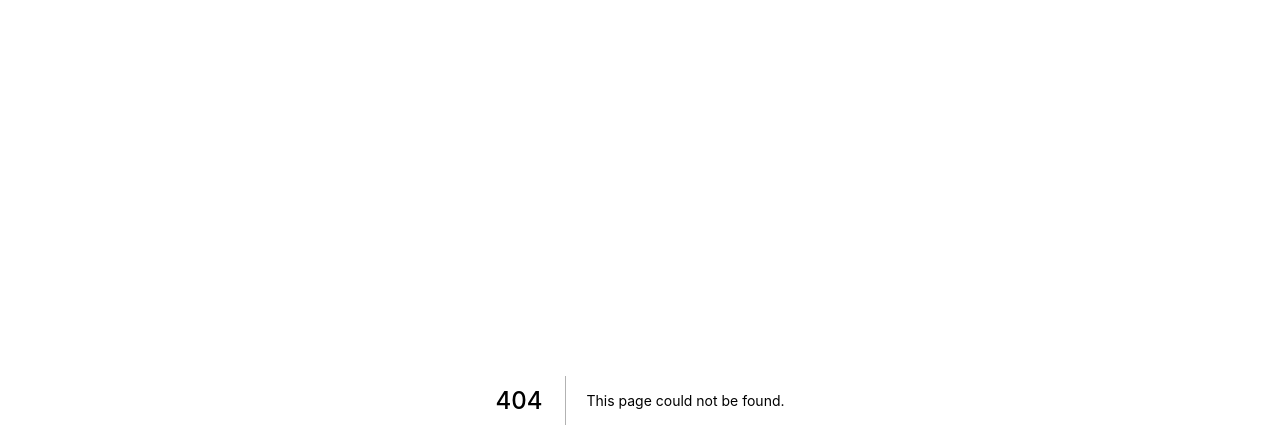
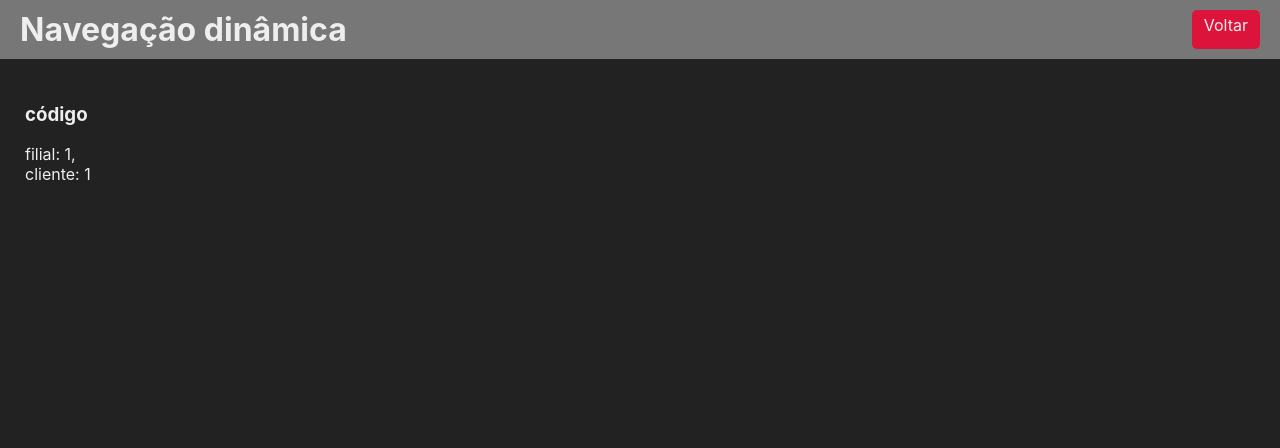
Before and after one commit to ValdoNeves/fundamento_nextjs, a Next.js app: page /cliente/1/1 in a window 1280 px wide. Before the commit this address had no page. Shown: the top 448 px of the page. Built offline with nearby package versions, Linux system fonts and the light colour scheme.

Commit message:
tipos de componentes

```diff
--- a/package.json
+++ b/package.json
@@ -9,6 +9,7 @@
     "lint": "next lint"
   },
   "dependencies": {
+    "axios": "^0.21.1",
     "next": "11.0.1",
     "react": "17.0.2",
     "react-dom": "17.0.2"
--- /dev/null
+++ b/src/pages/cliente/[filial]/[codigo].jsx
@@ -0,0 +1,19 @@
+import Layout from "../../../components/Layout";
+import { useRouter } from "next/router";
+import { useEffect } from "react";
+import axios from "axios";
+
+export default function ClientePorCodigo() {
+
+  const router = useRouter()
+
+  return (
+    <Layout titulo="Navegação dinâmica">
+      <span>
+        <h3>código</h3>
+        filial: {router.query.filial}, <br/>
+        cliente: {router.query.codigo}
+      </span>
+    </Layout>
+  )
+}
--- a/src/pages/index.jsx
+++ b/src/pages/index.jsx
@@ -15,6 +15,9 @@ export default function Inicio() {
       <Navegador destino="/exemplo" texto="exemplo"/>
       <Navegador destino="/jsx" texto="jsx" cor="crimson"/>
       <Navegador texto="Navegação" destino="/navegation"></Navegador>
+      <Navegador texto="Navegação #01" destino="/cliente/123"></Navegador>
+      <Navegador texto="Navegação #02" destino="/cliente/sp/123"></Navegador>
+      <Navegador texto="Navegação #03" destino="/estado" cor="#9400d3"></Navegador>
 
     </div>
   )
```
Also changed, not shown: src/pages/estado.jsx (added, +10 -0 lines), 1 other file (tests, documents, lock files or other folders).
